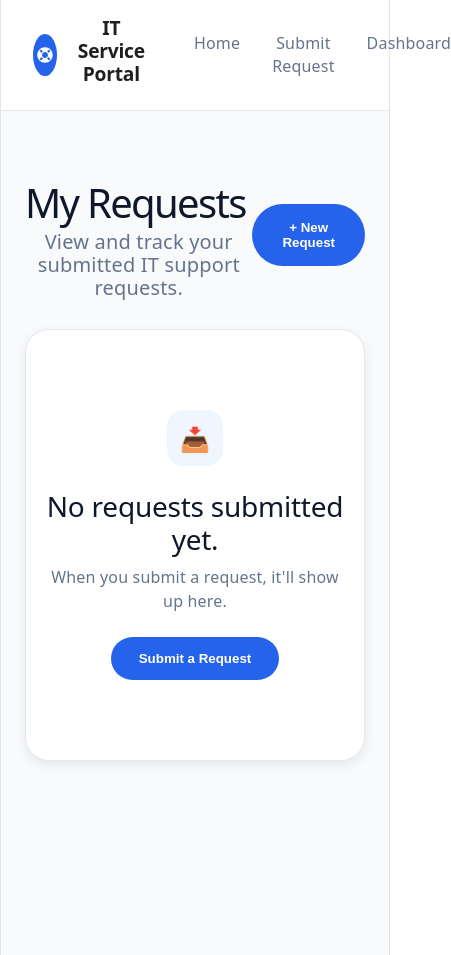
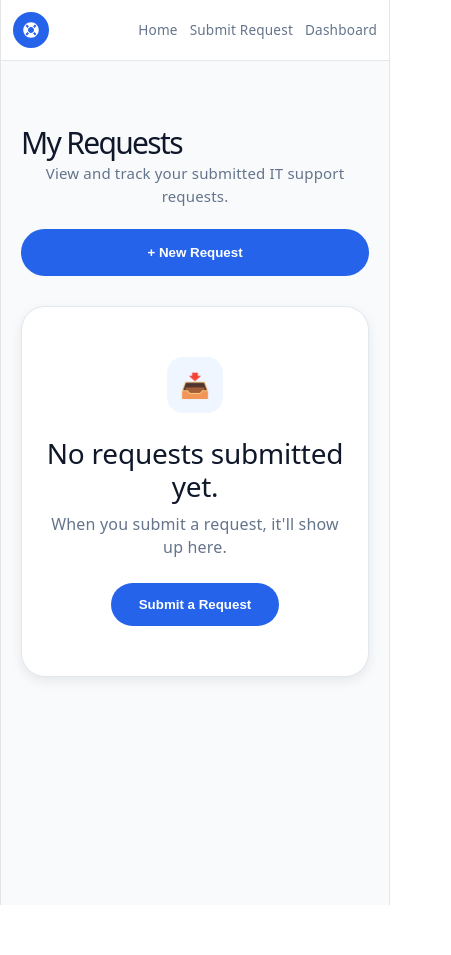
Before and after one commit to DavidAkinwole/IT-SERVICE-REQUEST-PORTAL, a React (Vite) app: page /dashboard in a window 390 px wide. Shown: the whole page, 451 px wide, since content can reach past the window. After the commit the page ends 905 px from the top, so only its background shows below. Built offline with nearby package versions, Linux system fonts and the light colour scheme.

Commit message:
Debugging mobile responsiveness

```diff
--- a/src/Pages/Dashboard.jsx
+++ b/src/Pages/Dashboard.jsx
@@ -12,7 +12,6 @@ export default function Dashboard() {
       <div className="dashboard-content">
 
         <div className="dashboard-top">
-
           <div>
             <h1>My Requests</h1>
             <p>
@@ -26,46 +25,9 @@ export default function Dashboard() {
           >
             + New Request
           </button>
-
         </div>
 
-        {requests.length > 0 ? (
-
-          <div className="dashboard-table">
-
-            <div className="table-header">
-              <span>REQUEST ID</span>
-              <span>NAME</span>
-              <span>DEPARTMENT</span>
-              <span>REQUEST TYPE</span>
-              <span>PRIORITY</span>
-              <span>STATUS</span>
-            </div>
-
-            {requests.map((request) => (
-              <div className="table-row" key={request.id}>
-                <span>{request.id}</span>
-                <span>{request.name}</span>
-                <span>{request.department}</span>
-                <span>{request.requestType}</span>
-
-                <span>
-                  <div className="priority-pill">
-                    {request.priority}
-                  </div>
-                </span>
-
-                <span>
-                  <div className="status-pill">
-                    • {request.status}
-                  </div>
-                </span>
-              </div>
-            ))}
-
-          </div>
-
-        ) : (
+        {requests.length === 0 ? (
 
           <div className="empty-state">
 
@@ -86,6 +48,99 @@ export default function Dashboard() {
 
           </div>
 
+        ) : (
+
+          <>
+
+            {/* Desktop Table */}
+
+            <div className="dashboard-table">
+
+              <div className="table-header">
+                <span>REQUEST ID</span>
+                <span>NAME</span>
+                <span>DEPARTMENT</span>
+                <span>REQUEST TYPE</span>
+                <span>PRIORITY</span>
+                <span>STATUS</span>
+              </div>
+
+              {requests.map((request) => (
+
+                <div className="table-row" key={request.id}>
+
+                  <span>{request.id}</span>
+
+                  <span>{request.name}</span>
+
+                  <span>{request.department}</span>
+
+                  <span>{request.requestType}</span>
+
+                  <span>
+
+                    <div className="priority-pill">
+
+                      {request.priority}
+
+                    </div>
+
+                  </span>
+
+                  <span>
+
+                    <div className="status-pill">
+
+                      • {request.status}
+
+                    </div>
+
+                  </span>
+
+                </div>
+
+              ))}
+
+            </div>
+
+            {/* Mobile */}
+
+            <div className="mobile-cards">
+
+              {requests.map((request) => (
+
+                <div className="mobile-card" key={request.id}>
+
+                  <div className="mobile-header">
+
+                    <span className="request-id">
+                      {request.id}
+                    </span>
+
+                    <div className="status-pill">
+                      • {request.status}
+                    </div>
+
+                  </div>
+
+                  <h3>{request.name}</h3>
+
+                  <p>{request.department}</p>
+
+                  <p>{request.requestType}</p>
+
+                  <div className="priority-pill">
+                    {request.priority}
+                  </div>
+
+                </div>
+
+              ))}
+
+            </div>
+
+          </>
+
         )}
 
       </div>
--- a/src/Styles/Confirmation.css
+++ b/src/Styles/Confirmation.css
@@ -97,3 +97,72 @@
 .confirmation-btn-secondary:hover{
     background:#f8fafc;
 }
+
+@media (max-width:768px){
+
+.confirmation-container{
+    padding:2rem 1rem;
+}
+
+.confirmation-card{
+    width:100%;
+    max-width:520px;
+    padding:2rem 1.5rem;
+}
+
+.confirmation-card h1{
+    font-size:2rem;
+    line-height:1.2;
+}
+
+.request-info{
+    flex-direction:column;
+    align-items:center;
+    gap:10px;
+}
+
+.confirmation-actions{
+    flex-direction:column;
+    width:100%;
+}
+
+.confirmation-btn{
+    width:100%;
+}
+
+}
+
+@media (max-width:480px){
+
+.confirmation-card{
+    padding:1.5rem 1rem;
+}
+
+.confirmation-card h1{
+    font-size:1.6rem;
+}
+
+.confirmation-card p{
+    font-size:.95rem;
+}
+
+.success-icon{
+    width:50px;
+    height:50px;
+    font-size:22px;
+}
+
+}
+
+img{
+    max-width:100%;
+    height:auto;
+}
+
+button{
+    max-width:100%;
+}
+
+*{
+    box-sizing:border-box;
+}
--- a/src/Styles/Dashboard.css
+++ b/src/Styles/Dashboard.css
@@ -38,7 +38,13 @@
     font-weight:600;
     cursor:pointer;
 }
+.mobile-cards{
+    display:none;
+}
 
+.dashboard-table{
+    display:block;
+}
 .dashboard-table{
     background:white;
     border-radius:22px;
@@ -105,6 +111,43 @@
     font-weight:500;
 }
 
+.mobile-card{
+    background:#fff;
+    border-radius:20px;
+    padding:18px;
+    border:1px solid #e2e8f0;
+    box-shadow:0 4px 12px rgba(0,0,0,.08);
+    margin-bottom:18px;
+}
+
+.mobile-header{
+    display:flex;
+    justify-content:space-between;
+    align-items:center;
+    margin-bottom:16px;
+}
+
+.request-id{
+    font-weight:700;
+    font-size:18px;
+    color:#0f172a;
+}
+
+.request-name{
+    margin:0 0 8px;
+    font-size:20px;
+    color:#0f172a;
+}
+
+.request-type{
+    margin:0 0 16px;
+    color:#64748b;
+}
+
+.mobile-card .priority-pill{
+    width:fit-content;
+}
+
 .empty-state{
     background:white;
     border:1px solid #e2e8f0;
@@ -158,3 +201,128 @@
 
     cursor:pointer;
 }
+
+img{
+    max-width:100%;
+    height:auto;
+}
+
+button{
+    max-width:100%;
+}
+
+*{
+    box-sizing:border-box;
+}
+
+/* Hide mobile layout on desktop */
+
+.mobile-cards{
+    display:none;
+}
+
+/* Mobile */
+
+@media (max-width:768px){
+
+.dashboard-content{
+    padding:20px;
+    margin:30px auto;
+}
+
+.dashboard-top{
+    flex-direction:column;
+    align-items:flex-start;
+    gap:20px;
+}
+
+.dashboard-top h1{
+    font-size:30px;
+    margin-bottom:8px;
+}
+
+.dashboard-top p{
+    font-size:15px;
+}
+
+.new-request-btn{
+    width:100%;
+}
+
+.dashboard-table{
+    display:none;
+}
+
+.mobile-cards{
+    display:flex;
+    flex-direction:column;
+    gap:18px;
+}
+
+.mobile-card{
+
+    background:white;
+
+    border-radius:18px;
+
+    padding:18px;
+
+    box-shadow:0 2px 10px rgba(0,0,0,.08);
+
+    border:1px solid #e2e8f0;
+
+}
+
+.mobile-header{
+
+    display:flex;
+
+    justify-content:space-between;
+
+    align-items:center;
+
+    margin-bottom:16px;
+
+}
+
+.request-id{
+
+    font-weight:700;
+
+    color:#0f172a;
+
+}
+
+.mobile-card h3{
+
+    font-size:18px;
+
+    margin-bottom:6px;
+
+    color:#0f172a;
+
+}
+
+.mobile-card p{
+
+    margin:4px 0;
+
+    color:#64748b;
+
+}
+
+.mobile-card .priority-pill{
+
+    margin-top:18px;
+
+    width:max-content;
+
+}
+
+.empty-state{
+
+    padding:50px 20px;
+
+}
+
+}
--- a/src/Styles/Home.css
+++ b/src/Styles/Home.css
@@ -174,3 +174,16 @@
     width:100%;
 }
 }
+
+img{
+    max-width:100%;
+    height:auto;
+}
+
+button{
+    max-width:100%;
+}
+
+*{
+    box-sizing:border-box;
+}
--- a/src/Styles/Navbar.css
+++ b/src/Styles/Navbar.css
@@ -50,3 +50,65 @@ nav a:hover {
    color: #2563eb;
     opacity: 0.8;
 }
+
+img{
+    max-width:100%;
+    height:auto;
+}
+
+button{
+    max-width:100%;
+}
+
+*{
+    box-sizing:border-box;
+}
+
+@media (max-width:768px){
+
+nav{
+    padding:0.75rem 1rem;
+}
+
+.logo h2{
+    font-size:1rem;
+}
+
+.logo-icon{
+    width:36px;
+    height:36px;
+}
+
+nav ul{
+    display:flex;
+    flex-direction:row;
+    gap:1rem;
+    padding:0;
+    margin:0;
+}
+
+nav a{
+    font-size:0.9rem;
+}
+
+}
+
+@media (max-width:480px){
+
+nav{
+    padding:0.75rem;
+}
+
+.logo h2{
+    display:none;
+}
+
+nav ul{
+    gap:0.75rem;
+}
+
+nav a{
+    font-size:0.85rem;
+}
+
+}
--- a/src/Styles/Requestform.css
+++ b/src/Styles/Requestform.css
@@ -90,7 +90,8 @@
 
 .rf-heading h1{
     font-size:34px;
-    font-weight:700;
+    font-weight:500;
+    line-break: auto;
     color:#111827;
     margin-bottom:8px;
 }
@@ -611,7 +612,25 @@ textarea{
   }
 }
 
+img{
+    max-width:100%;
+    height:auto;
+}
+
+button{
+    max-width:100%;
+}
+
+*{
+    box-sizing:border-box;
+}
+
 @media (max-width:768px){
+  .rf-heading h1{
+    max-width:320px;
+    margin:0 auto 16px;
+    line-height:1.15;
+}
 
     .rf-row{
         grid-template-columns:1fr;
```
